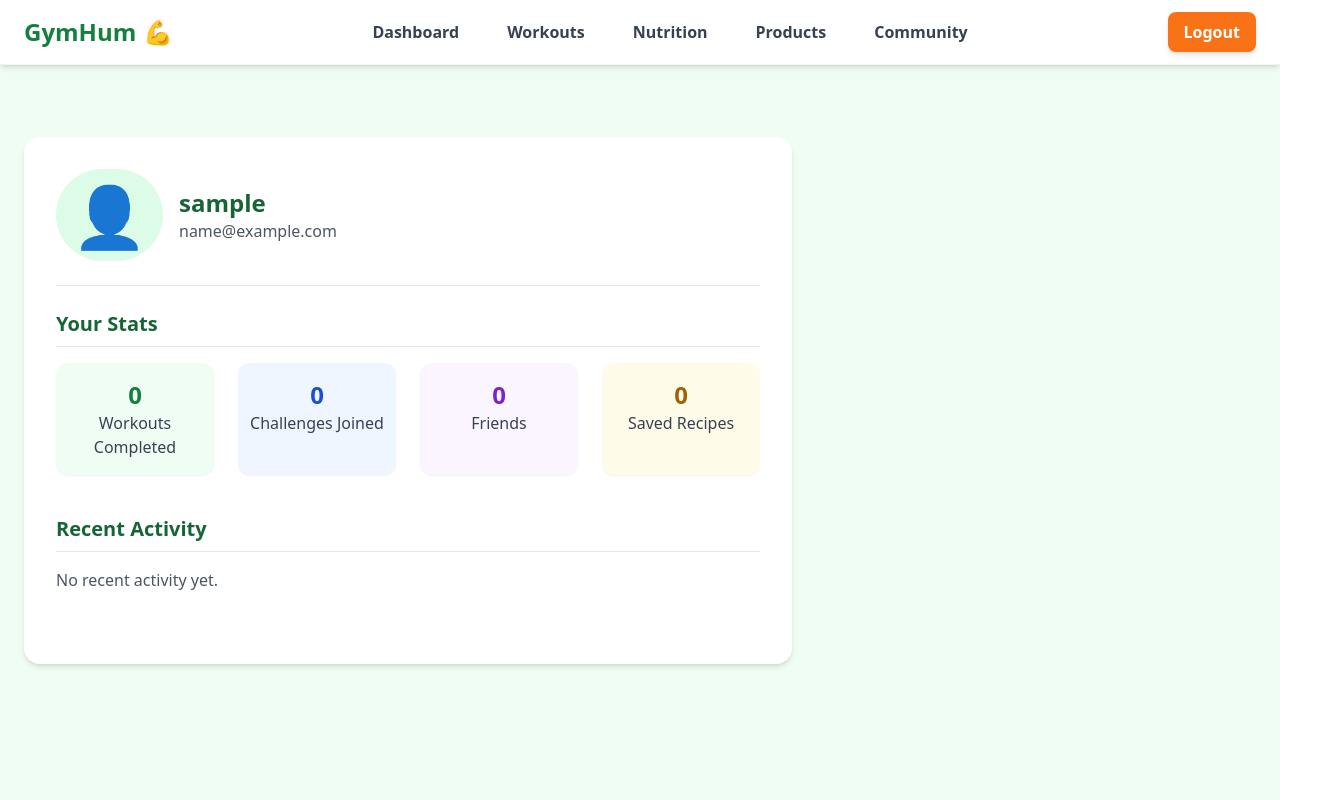
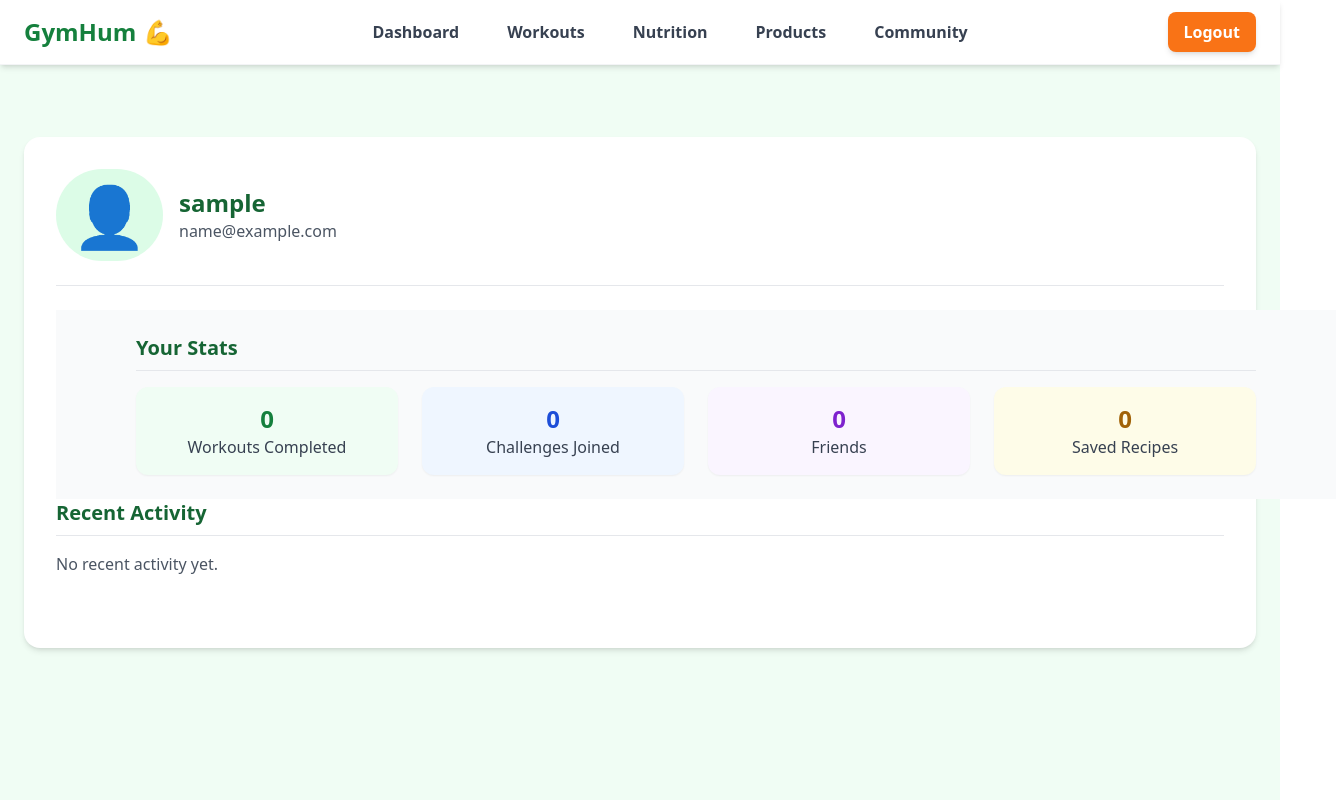
Before and after one commit to deeoloo/gym_app, a React (Vite) app in the folder client/: page /profile in a window 1280 px wide. Shown: the top 800 px of the page, 1336 px wide, since content can reach past the window. Built offline with nearby package versions, Linux system fonts and the light colour scheme; sample sign-in values are in the browser's storage.

Commit message:
updating profile section

```diff
--- a/client/src/components/Profile/ProfileSection.jsx
+++ b/client/src/components/Profile/ProfileSection.jsx
@@ -87,7 +87,7 @@ const ProfileSection = ({ externalProfileData }) => {
 
   return (
     <section className="min-h-screen bg-green-50 text-gray-800 items-start py-10 w-full">
-      <div className="bg-white w-full max-w-3xl rounded-2xl shadow-md p-8">
+      <div className="bg-white w-full rounded-2xl shadow-md p-8">
         {/* Header */}
         <div className="flex items-center border-b border-gray-200 pb-6 mb-6">
           <div className="text-6xl mr-4 bg-green-100 text-green-600 rounded-full p-4">
@@ -103,7 +103,8 @@ const ProfileSection = ({ externalProfileData }) => {
 
 
         {/* Stats Section */}
-<div className="mb-10">
+        <div className="w-screen bg-gray-50 py-6">
+<div className="max-w-6xl mx-auto px-4">
   <h3 className="text-xl font-semibold text-green-800 mb-4 border-b border-gray-200 pb-2">
     Your Stats
   </h3>
@@ -131,6 +132,7 @@ const ProfileSection = ({ externalProfileData }) => {
         {profileData?.savedRecipes?.length || 0}
       </div>
       <div className="text-gray-700">Saved Recipes</div>
+    </div>
     </div>
   </div>
 </div>
```
